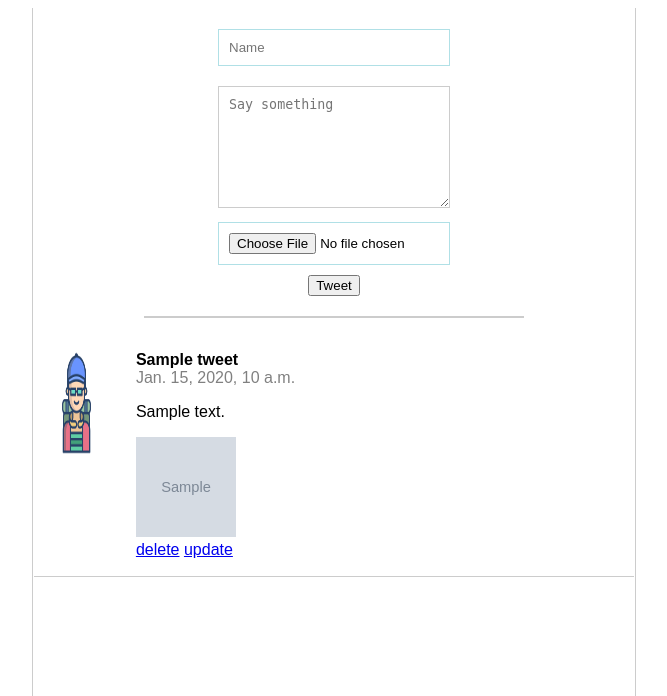
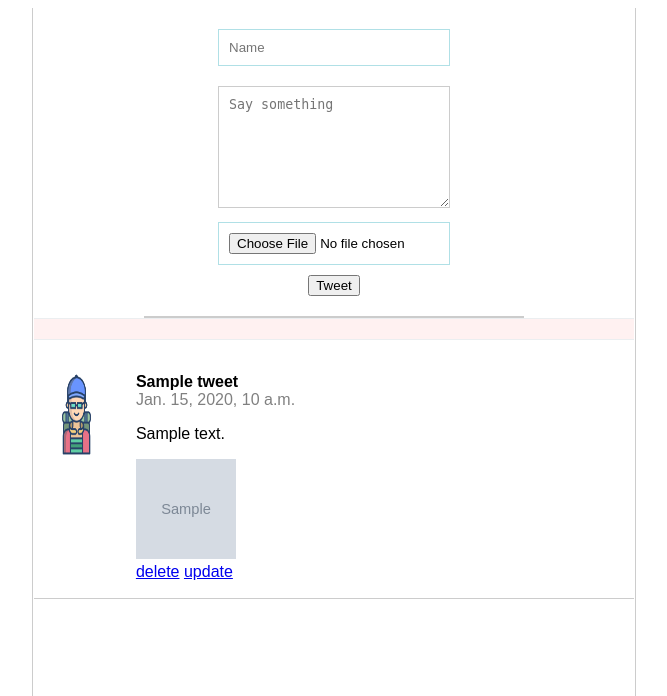
Before and after one commit to Soressa/Twitter_Clone, a Django app: template tweets/templates/tweets.html in a window 1280 px wide. Shown: the top 696 px of the page, without its empty margins (306-973 px from the left). Run offline with Django 3.2, Linux system fonts and the light colour scheme; the template is opened without the code that fills it: most values are stand-ins (such as "Sample title", 1, 10 or a date in 2020); grey boxes marked "Sample" are stand-in pictures.

Commit message:
added adobe xd image and added css style

```diff
--- a/tweets/static/css/style.css
+++ b/tweets/static/css/style.css
@@ -38,6 +38,21 @@ tweet
     justify-content: space-between;
     border-top: 1px solid #ebeef0;
     padding-top: 10px;
+    color: aqua;
+}
+
+.bottom-area .mb-0 .form-control {
+    background-color: #fff1f1;
+    border: 1px solid #dde0e2;
+    color: grey;
+    margin-bottom: 10px;
+}
+
+.ditch {
+    background-color: #fff1f1;
+    height: 20px;
+    border-top: 1px solid rgb(235, 238, 240);
+    border-bottom: 1px solid rgb(235, 238, 240);
 }
 
 .tweet_form input {
@@ -71,7 +86,7 @@ tweet
 
 .tweets li .logo img {
     width: 60%;
-    height: 50%;
+    height: 40%;
 }
 
 .tweets li .name_body {
```
Also changed, not shown: Web 1920 – 1@2x.png (added).
